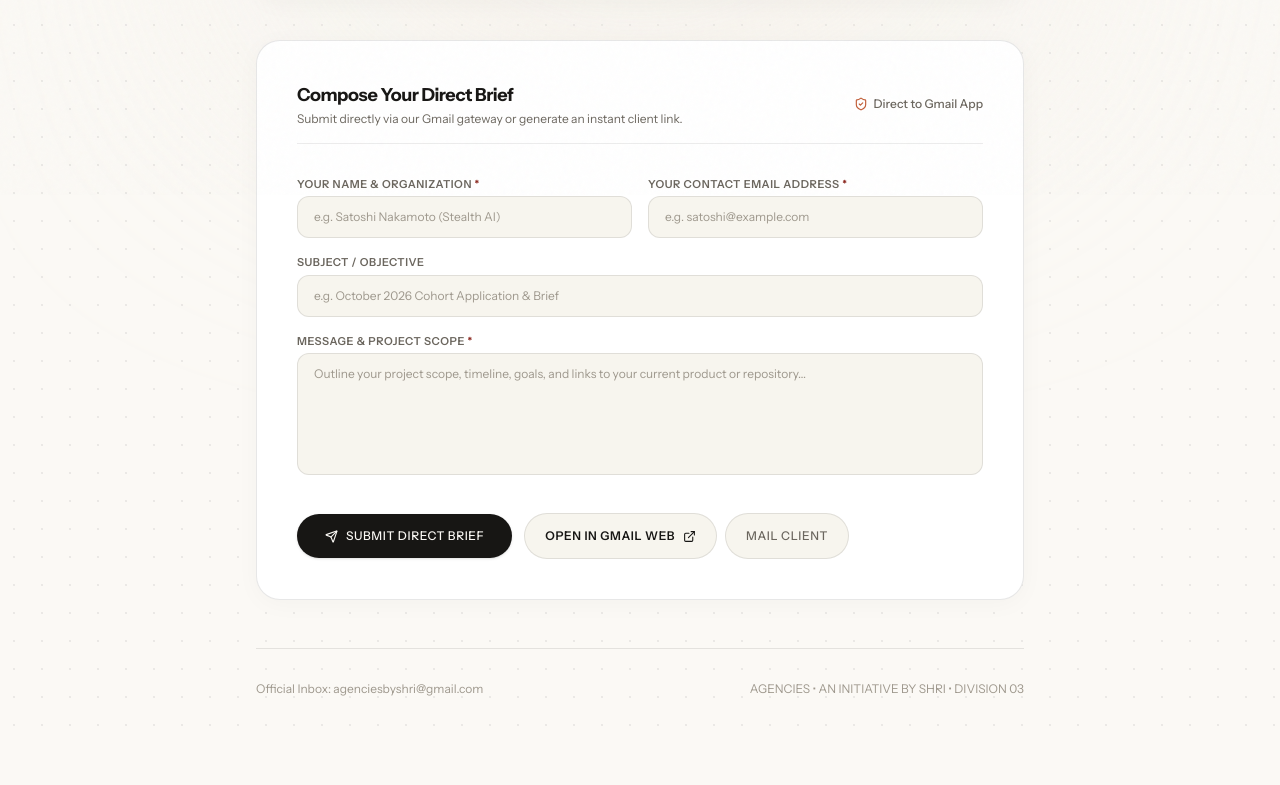
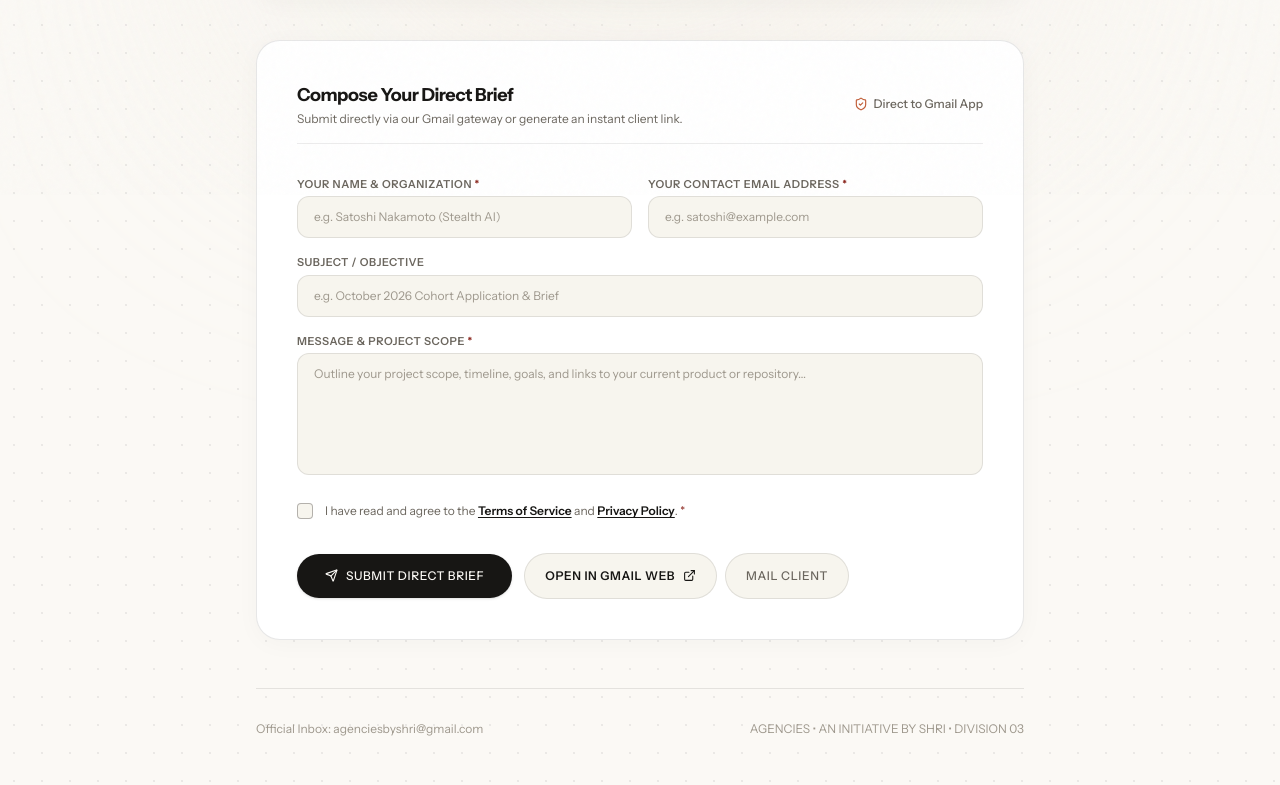
Before and after one commit to anayrajtiwari/agencies, a Next.js app: page /contact in a window 1280 px wide. Shown: the part 605-1390 px from the top of the page. Before the commit the page ends 1350 px from the top, so only its background shows below. Built offline with nearby package versions, Linux system fonts and the light colour scheme.

Commit message:
feat(contact): require and record consent to Terms of Service & Privacy Policy before email dispatch

```diff
--- a/src/app/api/contact/route.ts
+++ b/src/app/api/contact/route.ts
@@ -7,6 +7,7 @@ interface ContactRequestBody {
   subject?: string;
   message?: string;
   honeypot?: string; // Hidden spam-trap field
+  agreedToTerms?: boolean; // Terms & Privacy consent flag
 }
 
 // In-memory rate limiting map: IP -> timestamp[]
@@ -137,6 +138,7 @@ SENDER DETAILS:
 - Target Subject: ${finalSubject}
 - Timestamp:      ${formattedDate} (IST)
 - IP Origin:      ${ip}
+- Legal Consent:  Agreed to Terms of Service & Privacy Policy
 
 ------------------------------------------------------
 PROJECT BRIEF & REQUIREMENTS:
@@ -204,6 +206,10 @@ Agencies, by SHRI • Division 03 • Directorate of Digital Presence
                 <tr>
                   <td style="font-weight: 600; text-transform: uppercase; letter-spacing: 0.1em; color: #8A241C;">Received:</td>
                   <td style="color: #5C4D38;">${formattedDate} (IST)</td>
+                </tr>
+                <tr>
+                  <td style="font-weight: 600; text-transform: uppercase; letter-spacing: 0.1em; color: #8A241C;">Legal Consent:</td>
+                  <td style="color: #2D5A27; font-weight: 600;">&#10003; Agreed to Terms of Service &amp; Privacy Policy</td>
                 </tr>
               </table>
             </td>
--- a/src/app/contact/page.tsx
+++ b/src/app/contact/page.tsx
@@ -13,6 +13,7 @@ export default function ContactPage() {
   const [email, setEmail] = useState("");
   const [message, setMessage] = useState("");
   const [honeypot, setHoneypot] = useState("");
+  const [agreedToTerms, setAgreedToTerms] = useState(false);
 
   const [isSubmitting, setIsSubmitting] = useState(false);
   const [submitStatus, setSubmitStatus] = useState<"idle" | "success" | "error">("idle");
@@ -36,12 +37,26 @@ export default function ContactPage() {
     return `https://mail.google.com/mail/?view=cm&fs=1&to=${emailAddress}&su=${encodedSubject}&body=${encodeURIComponent(fullBody)}`;
   };
 
+  const handleExternalClick = (e: React.MouseEvent<HTMLAnchorElement>) => {
+    if (!agreedToTerms) {
+      e.preventDefault();
+      setSubmitStatus("error");
+      setStatusMessage("Please agree to the Terms of Service and Privacy Policy before opening your email client.");
+    }
+  };
+
   const handleSubmit = async (e: React.FormEvent) => {
     e.preventDefault();
 
     if (!name.trim() || !email.trim() || !message.trim()) {
       setSubmitStatus("error");
       setStatusMessage("Please provide your name, contact email, and project overview.");
+      return;
+    }
+
+    if (!agreedToTerms) {
+      setSubmitStatus("error");
+      setStatusMessage("Please agree to the Terms of Service and Privacy Policy before dispatching your brief.");
       return;
     }
 
@@ -59,6 +74,7 @@ export default function ContactPage() {
           subject: subject || "October 2026 Cohort Application & Brief",
           message,
           honeypot,
+          agreedToTerms: true,
         }),
       });
 
@@ -282,6 +298,56 @@ export default function ContactPage() {
                     className="w-full bg-[#F7F5EE] border border-[#171614]/10 rounded-xl px-4 py-3 text-xs text-[#171614] placeholder-[#9E988D] focus:outline-none focus:border-[#171614] transition-colors resize-none"
                   />
                 </div>
+                {/* Consent to Terms & Privacy */}
+                <div className="pt-1">
+                  <label className="flex items-start gap-3 cursor-pointer select-none group">
+                    <div className="relative flex items-center justify-center mt-0.5 shrink-0">
+                      <input
+                        type="checkbox"
+                        required
+                        checked={agreedToTerms}
+                        onChange={(e) => {
+                          setAgreedToTerms(e.target.checked);
+                          if (submitStatus === "error") {
+                            setSubmitStatus("idle");
+                            setStatusMessage("");
+                          }
+                        }}
+                        className="sr-only peer"
+                      />
+                      <div
+                        className={`w-4 h-4 rounded border transition-all flex items-center justify-center ${
+                          agreedToTerms
+                            ? "bg-[#171614] border-[#171614]"
+                            : "border-[#171614]/30 bg-[#F7F5EE] group-hover:border-[#171614]"
+                        }`}
+                      >
+                        {agreedToTerms && <Check size={11} className="text-[#FBF9F5] stroke-[3]" />}
+                      </div>
+                    </div>
+                    <span className="text-xs font-sans text-[#6B665E] leading-relaxed">
+                      I have read and agree to the{" "}
+                      <Link
+                        href="/terms"
+                        target="_blank"
+                        rel="noopener noreferrer"
+                        className="font-semibold text-[#171614] underline underline-offset-2 hover:text-[#C25E38] transition-colors"
+                      >
+                        Terms of Service
+                      </Link>{" "}
+                      and{" "}
+                      <Link
+                        href="/privacy"
+                        target="_blank"
+                        rel="noopener noreferrer"
+                        className="font-semibold text-[#171614] underline underline-offset-2 hover:text-[#C25E38] transition-colors"
+                      >
+                        Privacy Policy
+                      </Link>
+                      . <span className="text-[#8A241C]">*</span>
+                    </span>
+                  </label>
+                </div>
               </div>
 
               {/* Action Triggers */}
@@ -300,6 +366,7 @@ export default function ContactPage() {
                     href={getGmailWebUrl()}
                     target="_blank"
                     rel="noopener noreferrer"
+                    onClick={handleExternalClick}
                     className="flex-1 sm:flex-none inline-flex items-center justify-center gap-2 bg-[#F7F5EE] border border-[#171614]/10 text-[#171614] font-sans font-semibold text-xs tracking-wider uppercase px-5 py-3.5 rounded-full hover:bg-[#EDE8DC] transition-all cursor-pointer min-h-[44px]"
                   >
                     <span>Open in Gmail Web</span>
@@ -308,6 +375,7 @@ export default function ContactPage() {
 
                   <a
                     href={getMailtoUrl()}
+                    onClick={handleExternalClick}
                     className="flex-1 sm:flex-none inline-flex items-center justify-center gap-2 bg-[#F7F5EE] border border-[#171614]/10 text-[#6B665E] hover:text-[#171614] font-sans font-medium text-xs tracking-wider uppercase px-5 py-3.5 rounded-full hover:bg-[#EDE8DC] transition-all cursor-pointer min-h-[44px]"
                   >
                     <span>Mail Client</span>
```
